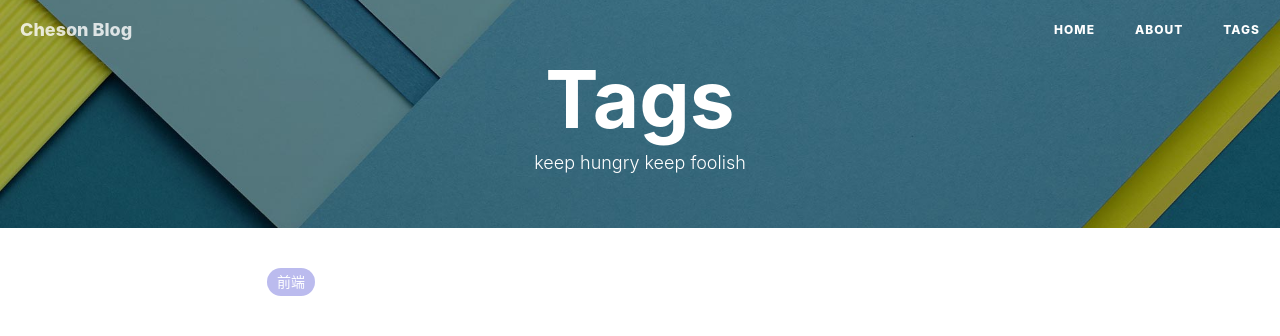
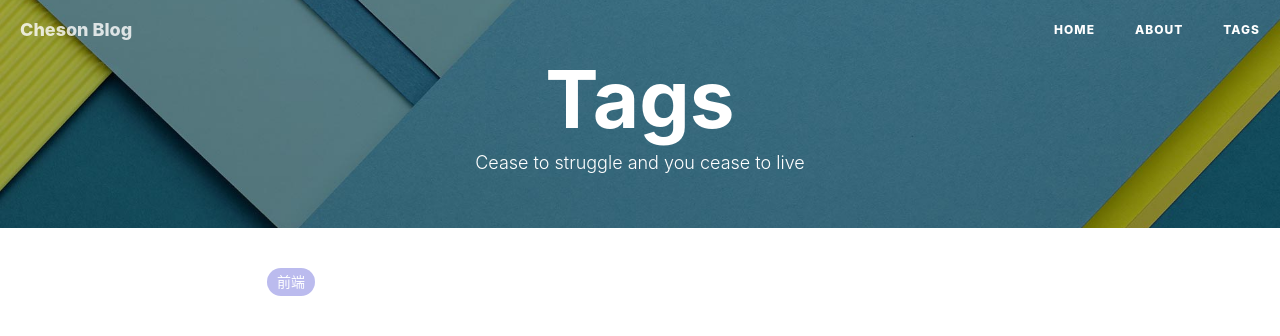
Before and after one commit to chendongqi/blog, a Jekyll site: the page built from tags.html, in a window 1280 px wide. Shown: the top 336 px of the page. Built offline with Jekyll 4.4.1, drawn with Linux system fonts in a browser that asks for light colours; nearby versions of some CDN libraries; comment, search, counter and statistics services are not loaded.

Commit message:
update the description of about and tag page

```diff
--- a/about.html
+++ b/about.html
@@ -1,7 +1,7 @@
 ---
 layout: page
 title: "About"
-description: "Hey, this is Cheson."
+description: "You're uinique, nothing can replace you"
 header-img: "img/about-bg.jpg"
 ---
 
--- a/tags.html
+++ b/tags.html
@@ -1,7 +1,7 @@
 ---
 title: Tags
 layout: default
-description: keep hungry keep foolish
+description: Cease to struggle and you cease to live
 header-img: "img/tag-bg.jpg"
 ---
 
```
